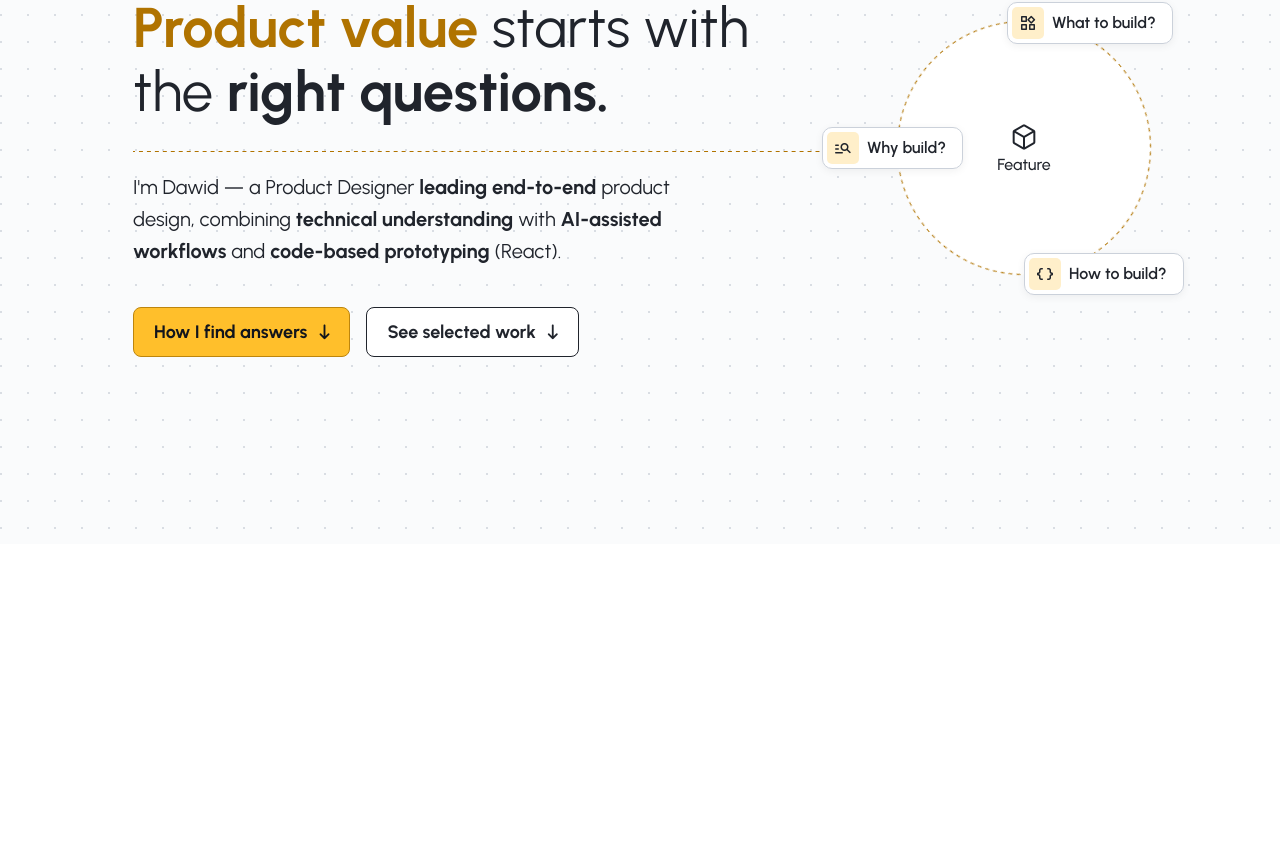
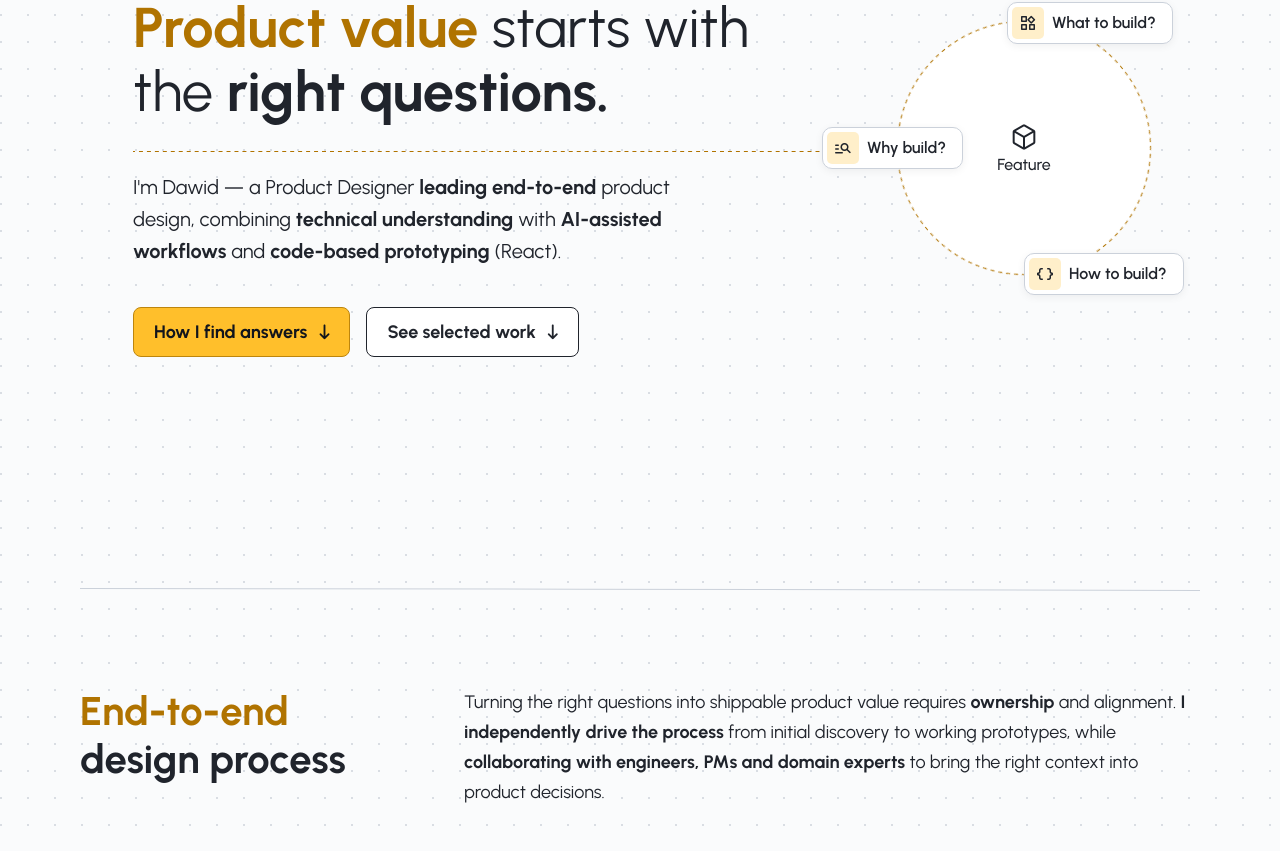
Before and after one commit to Detriz-dev/personal-website, a React (Vite) app in the folder frontend/: page / in a window 1280 px wide. Shown: the part 256-1107 px from the top of the page. Before the commit the page ends 800 px from the top, so only its background shows below. Built offline with nearby package versions, Linux system fonts and the light colour scheme.

Commit message:
SectionHeader

```diff
--- /dev/null
+++ b/frontend/src/components/SectionHeader/SectionHeader.module.css
@@ -0,0 +1,73 @@
+/* Values from Figma (Personal Site / SectionHeader, light 63:45968, dark 63:45969).
+   Divider spans the 1120px column; heading and description sit 96px below it.
+   Desktop (≥1024px): description to the right of the heading, as in Figma.
+   Below 1024px: description stacked below the heading. */
+
+.sectionHeader {
+    display: flex;
+    flex-direction: column;
+    width: 100%;
+    max-width: 1120px;
+    font-family: var(--font-family-primary);
+    color: var(--section-header-text);
+}
+
+/* Slightly slanted line; flipped vertically as in Figma */
+.divider {
+    display: block;
+    width: 100%;
+    height: 3px;
+    transform: scaleY(-1);
+}
+
+.heading {
+    margin: 96px 0 0;
+    font-size: var(--font-size-40);
+    font-weight: var(--font-weight-700);
+    line-height: var(--font-line-height-48);
+    letter-spacing: var(--font-letter-spacing-default);
+}
+
+.accent {
+    color: var(--section-header-accent);
+}
+
+.description {
+    max-width: 736px;
+    margin: 24px 0 0;
+    font-size: var(--font-size-18);
+    font-weight: var(--font-weight-400);
+    line-height: var(--font-line-height-30);
+}
+
+.description strong {
+    font-weight: var(--font-weight-700);
+}
+
+/* Desktop (Figma): heading in a 384px left column, description to its right, tops aligned */
+@media (min-width: 1024px) {
+    .sectionHeader {
+        display: grid;
+        grid-template-columns: 384px minmax(0, 736px);
+    }
+
+    .divider {
+        grid-column: 1 / -1;
+    }
+
+    .description {
+        margin-top: 96px;
+    }
+}
+
+/* Themes */
+
+.light {
+    --section-header-text: var(--light-text-primary);
+    --section-header-accent: #b07300; /* Figma value; no matching token (same as HeroSection) */
+}
+
+.dark {
+    --section-header-text: var(--dark-text-primary);
+    --section-header-accent: var(--light-accent-fill);
+}
--- /dev/null
+++ b/frontend/src/components/SectionHeader/SectionHeader.tsx
@@ -0,0 +1,38 @@
+import dividerLight from "../../assets/section-header/divider-light.svg";
+import dividerDark from "../../assets/section-header/divider-dark.svg";
+import styles from "./SectionHeader.module.css";
+import type { SectionHeaderProps } from "./SectionHeader.types.ts";
+
+const SectionHeader = ({
+    theme = "light",
+    accent,
+    title,
+    description,
+    className,
+    ...headerProps
+}: SectionHeaderProps) => {
+    const classes = [styles.sectionHeader, styles[theme], className].filter(Boolean).join(" ");
+
+    return (
+        <header {...headerProps} className={classes}>
+            <img
+                className={styles.divider}
+                src={theme === "dark" ? dividerDark : dividerLight}
+                width={1120}
+                height={3}
+                alt=""
+                aria-hidden="true"
+            />
+
+            <h2 className={styles.heading}>
+                <span className={styles.accent}>{accent}</span>
+                <br />
+                {title}
+            </h2>
+
+            {description && <p className={styles.description}>{description}</p>}
+        </header>
+    );
+};
+
+export default SectionHeader;
--- /dev/null
+++ b/frontend/src/components/SectionHeader/SectionHeader.types.ts
@@ -0,0 +1,18 @@
+import type { HTMLAttributes, ReactNode } from "react";
+
+export type SectionHeaderTheme = "light" | "dark";
+
+/**
+ * Figma "SectionHeader" (Personal Site, light 63:45968 / dark 63:45969).
+ * Divider line on top, two-line heading (accent line + title line), description below the heading.
+ * Copy comes from docs/site-copy.md and is passed in by the section.
+ */
+export type SectionHeaderProps = Omit<HTMLAttributes<HTMLElement>, "title" | "children"> & {
+    theme?: SectionHeaderTheme;
+    /** First heading line, in the accent color, e.g. "End-to-end". */
+    accent: string;
+    /** Second heading line, e.g. "design process". */
+    title: string;
+    /** Intro copy; wrap emphasized phrases in <strong>. */
+    description?: ReactNode;
+};
--- /dev/null
+++ b/frontend/src/components/SkillSection/SkillSection.module.css
@@ -0,0 +1,11 @@
+/* Section is full width; content sits in the same 1120px column as the SectionHeader divider. */
+
+.skillSection {
+    width: 100%;
+}
+
+.inner {
+    max-width: 1120px;
+    margin: 0 auto;
+    padding: 44px 16px;
+}
--- /dev/null
+++ b/frontend/src/components/SkillSection/SkillSection.tsx
@@ -0,0 +1,31 @@
+import SectionHeader from "../SectionHeader/SectionHeader.tsx";
+import styles from "./SkillSection.module.css";
+import type { SkillSectionProps } from "./SkillSection.types.ts";
+
+// Copy from docs/site-copy.md — End-to-End Design Process; emphasis as in Figma (63:45968)
+const SkillSection = ({ theme = "light", className, ...sectionProps }: SkillSectionProps) => {
+    const classes = [styles.skillSection, className].filter(Boolean).join(" ");
+
+    return (
+        <section {...sectionProps} className={classes}>
+            <div className={styles.inner}>
+                <SectionHeader
+                    theme={theme}
+                    accent="End-to-end"
+                    title="design process"
+                    description={
+                        <>
+                            Turning the right questions into shippable product value requires <strong>ownership</strong>{" "}
+                            and alignment. <strong>I independently drive the process</strong> from initial discovery to
+                            working prototypes, while{" "}
+                            <strong>collaborating with engineers, PMs and domain experts</strong> to bring the right
+                            context into product decisions.
+                        </>
+                    }
+                />
+            </div>
+        </section>
+    );
+};
+
+export default SkillSection;
--- /dev/null
+++ b/frontend/src/components/SkillSection/SkillSection.types.ts
@@ -0,0 +1,11 @@
+import type { HTMLAttributes } from "react";
+
+export type SkillSectionTheme = "light" | "dark";
+
+/**
+ * Skills section, placed below the Hero.
+ * Copy is fixed (docs/site-copy.md — End-to-End Design Process); only theme is configurable.
+ */
+export type SkillSectionProps = Omit<HTMLAttributes<HTMLElement>, "children"> & {
+    theme?: SkillSectionTheme;
+};
--- a/frontend/src/pages/LandingPage/LandingPage.tsx
+++ b/frontend/src/pages/LandingPage/LandingPage.tsx
@@ -2,6 +2,7 @@ import { useState } from "react";
 import style from "./LandingPage.module.css";
 import TopNav from "../../components/TopNav/TopNav.tsx";
 import HeroSection from "../../components/HeroSection/HeroSection.tsx";
+import SkillSection from "../../components/SkillSection/SkillSection.tsx";
 import type { TopNavLink, TopNavTheme } from "../../components/TopNav/TopNav.types.ts";
 
 // Labels from docs/site-copy.md; icons from Figma (TopNav, node 42:29568)
@@ -29,7 +30,9 @@ const LandingPage = () => {
             onMenuToggle={() => setMenuOpen(!menuOpen)}
         />
 
-        <HeroSection className={style.hero} theme={theme} />
+        <HeroSection className={style.hero} theme={theme} processHref="#skills" />
+
+        <SkillSection id="skills" theme={theme} />
     </div>)}
 
 export default LandingPage;
```
Also changed, not shown: frontend/src/assets/section-header/divider-dark.svg (added), frontend/src/assets/section-header/divider-light.svg (added).
